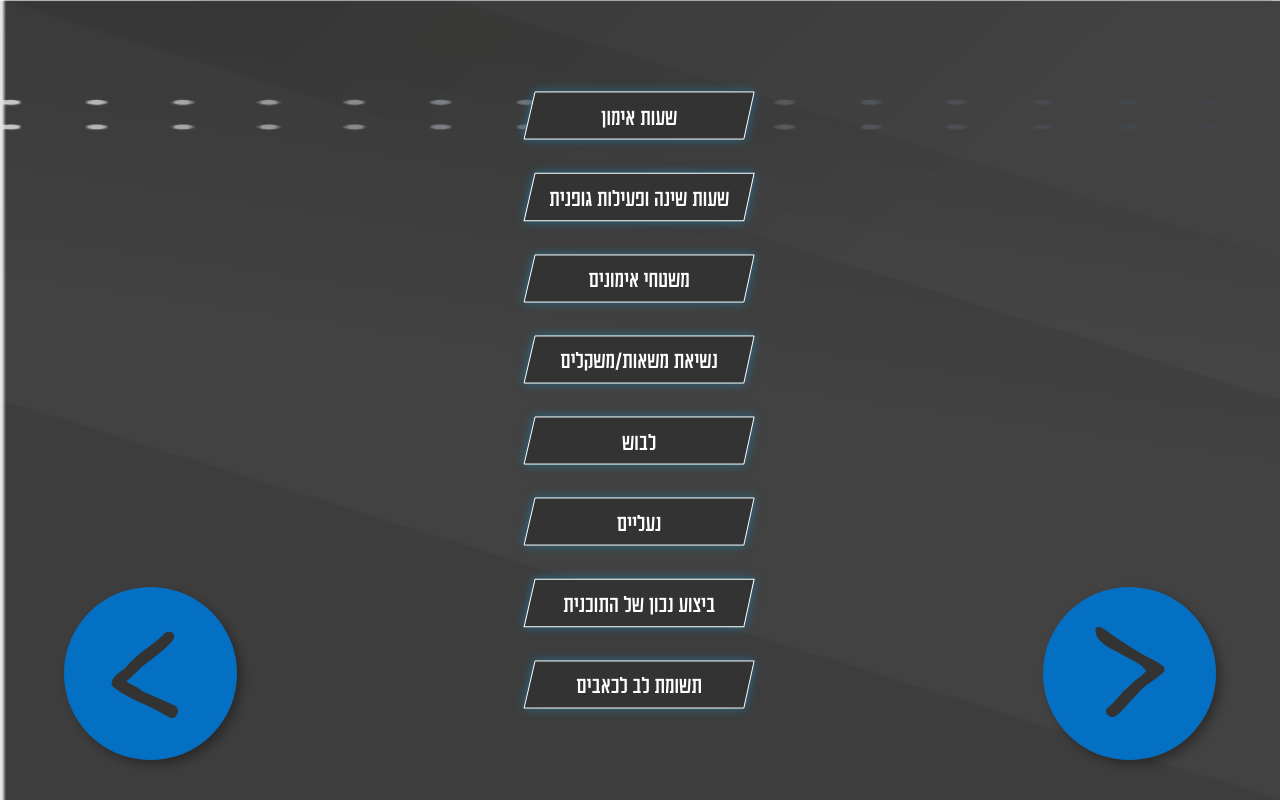
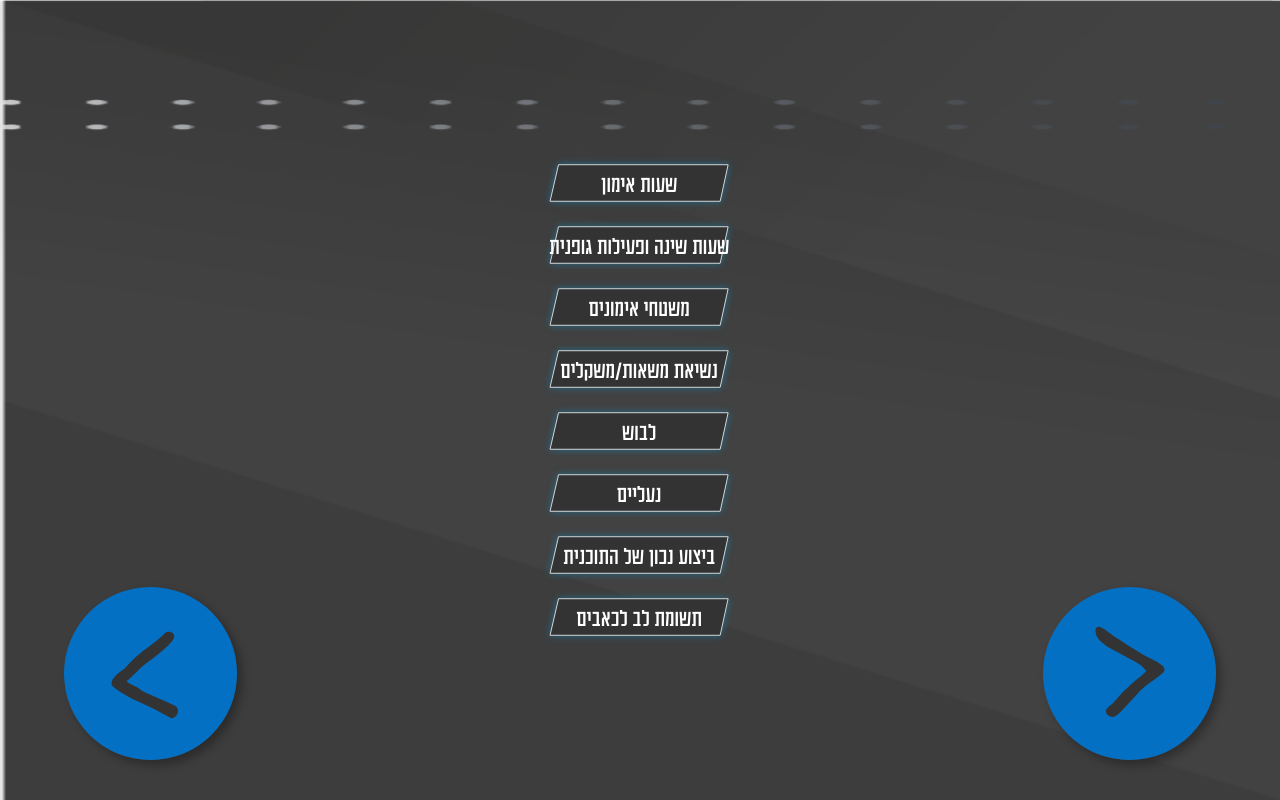
Before and after one commit to inbar2504/programforsports, a React (Vite) app: page /programforsports/need-page in a window 1280 px wide. Built offline with nearby package versions, Linux system fonts and the light colour scheme.

Commit message:
checking css

```diff
--- a/src/App.css
+++ b/src/App.css
@@ -255,6 +255,8 @@ body {
 
   width: 70%;
   padding: clamp(1.5rem, 2vw, 3rem) clamp(2.5rem, 3vw, 5rem) ;
+  padding-top: clamp(1rem, 2vh, 3rem);
+  padding-bottom: clamp(1rem, 2vh, 3rem);
   display: flex;
   justify-content: center;
   align-items: center;
```
